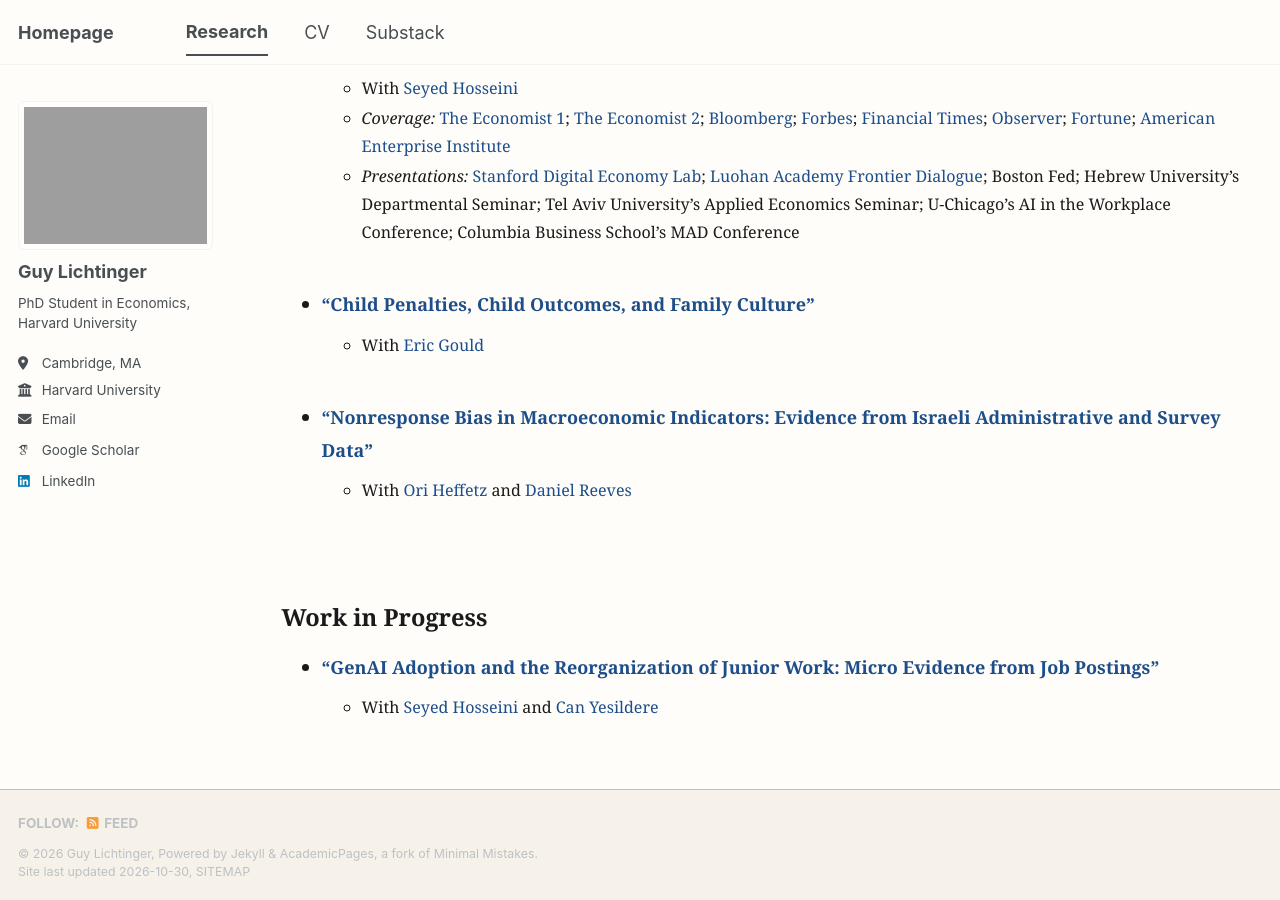
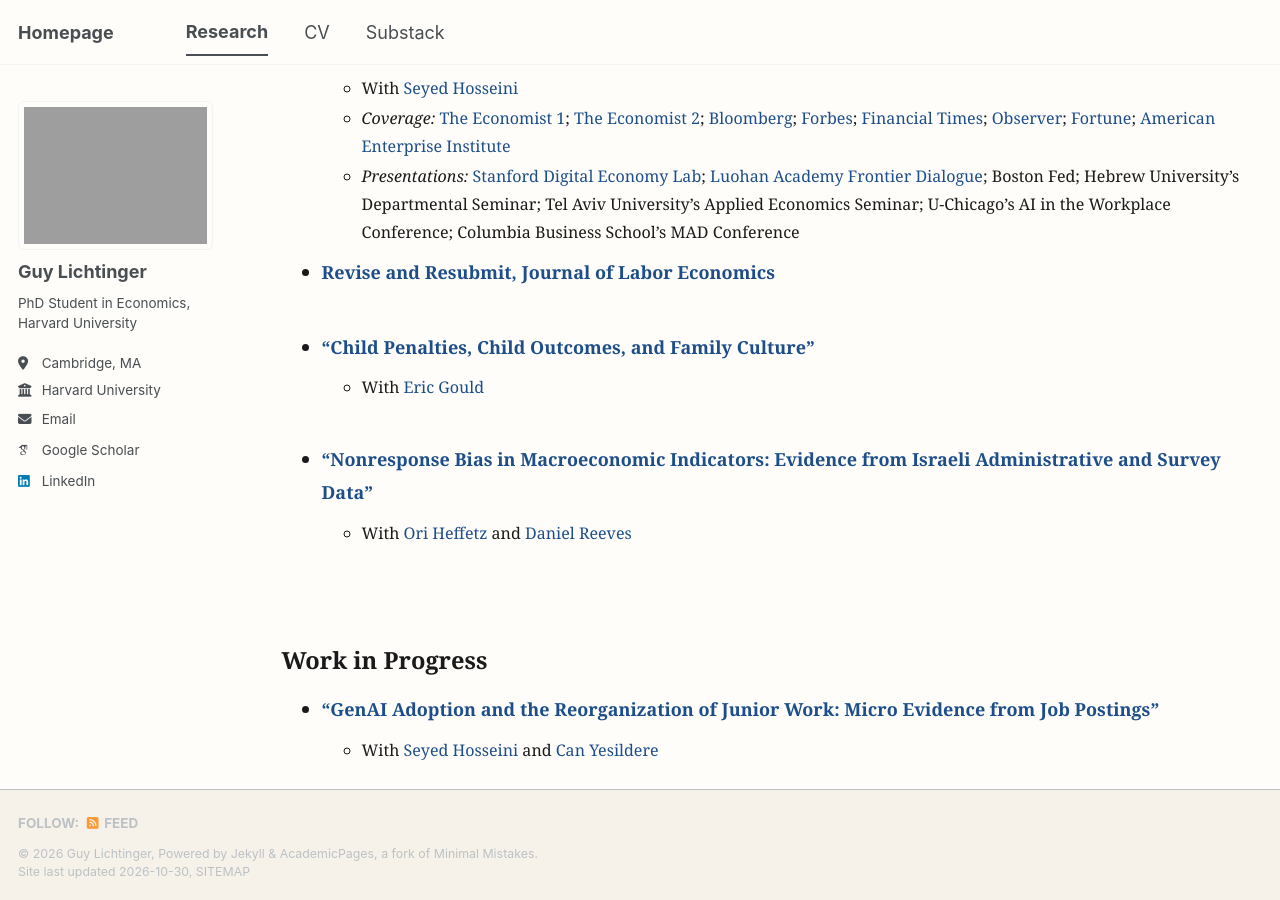
Before and after one commit to guylichtinger/guylichtinger.github.io, a Jekyll site: the page built from _pages/publications.md, in a window 1280 px wide and 900 px high, scrolled down 368 px. Built offline with Jekyll 4.4.1, drawn with Linux system fonts in a browser that asks for light colours; some web fonts are replaced; a script bundle is joined from its source files by our own code; library files that are not in the unit come from our copies.

Commit message:
Update publications with new entry and details
Added a new publication entry with details on presentations and coverage.

```diff
--- a/_pages/publications.md
+++ b/_pages/publications.md
@@ -26,6 +26,7 @@ author_profile: true
     - *Coverage:* [The Economist 1](https://www.economist.com/graphic-detail/2025/10/13/can-ai-replace-junior-workers); [The Economist 2](https://www.economist.com/finance-and-economics/2025/11/06/dont-blame-ai-for-your-job-woes); [Bloomberg](https://www.bloomberg.com/news/articles/2025-09-19/will-ai-kill-entry-level-jobs-history-shows-how-young-workers-adapt); [Forbes](https://www.forbes.com/sites/ryancraig/2025/09/12/as-ai-reduces-new-grad-hiring-apprenticeships-will-become-essential/); [Financial Times](https://www.ft.com/content/3d2669e3-c05e-48c9-8bb3-893c1d66de2e); [Observer](https://observer.com/2025/09/ai-shrinking-job-market-junior-workers-harvard-study/); [Fortune](https://fortune.com/2025/09/04/ai-entry-level-jobs-uncertainty-college-grads/); [American Enterprise Institute](https://www.aei.org/articles/brace-yourself-the-ai-revolution-isnt-about-job-creation/)
     - *Presentations:* [Stanford Digital Economy Lab](https://digitaleconomy.stanford.edu/event/seyed-m-hosseini-and-guy-lichtinger-generative-ai-as-seniority-biased-technological-change-evidence-from-u-s-resume-and-job-posting-data/); [Luohan Academy Frontier Dialogue](https://www.luohanacademy.com/en//frdue/1109/); Boston Fed; Hebrew University's Departmental Seminar; Tel Aviv University's Applied Economics
 Seminar; U-Chicago's AI in the Workplace Conference; Columbia Business School's MAD Conference
+- **Revise and Resubmit, Journal of Labor Economics**
 
 
 <div style="height: 4px;"></div>
```
